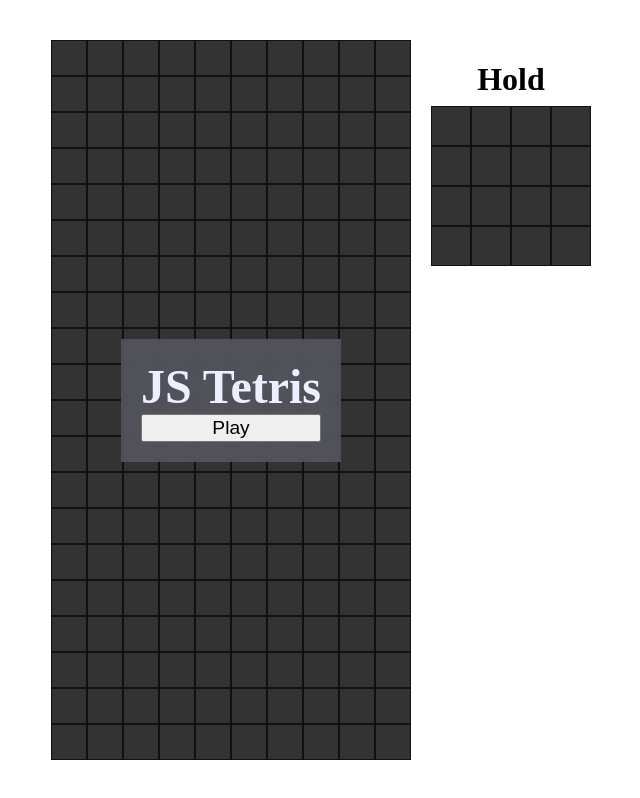
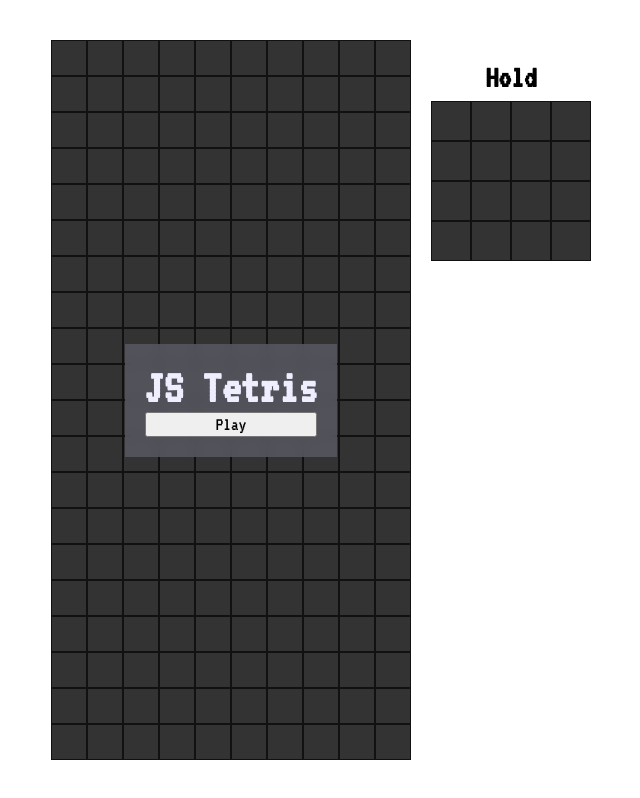
Before and after one commit to KermitPurple/tetrjs, a plain HTML site: page index.html in a window 1280 px wide. Shown: the whole page, without its empty margins (409-1049 px from the left). Drawn offline with Linux system fonts and the light colour scheme.

Commit message:
Change font

```diff
--- a/index.css
+++ b/index.css
@@ -45,6 +45,7 @@ html, body{
     padding: 0;
     width: 100%;
     height: 100%;
+    font-family: 'VT323';
 }
 
 body{
@@ -78,6 +79,7 @@ body{
 }
 
 .button{
+    font-family: 'VT323';
     font-size: 1.2em;
 }
 
--- a/index.html
+++ b/index.html
@@ -4,6 +4,9 @@
         <title>Tetris</title>
         <meta name="viewport" content="width=device-width">
         <link href="index.css" type="text/css" rel="stylesheet">
+        <link rel="preconnect" href="https://fonts.googleapis.com">
+        <link rel="preconnect" href="https://fonts.gstatic.com" crossorigin>
+        <link href="https://fonts.googleapis.com/css2?family=VT323&display=swap" rel="stylesheet">
         <script src="board.js" defer></script>
         <script src="pieces.js" defer></script>
         <script src="index.js" defer></script>
```
